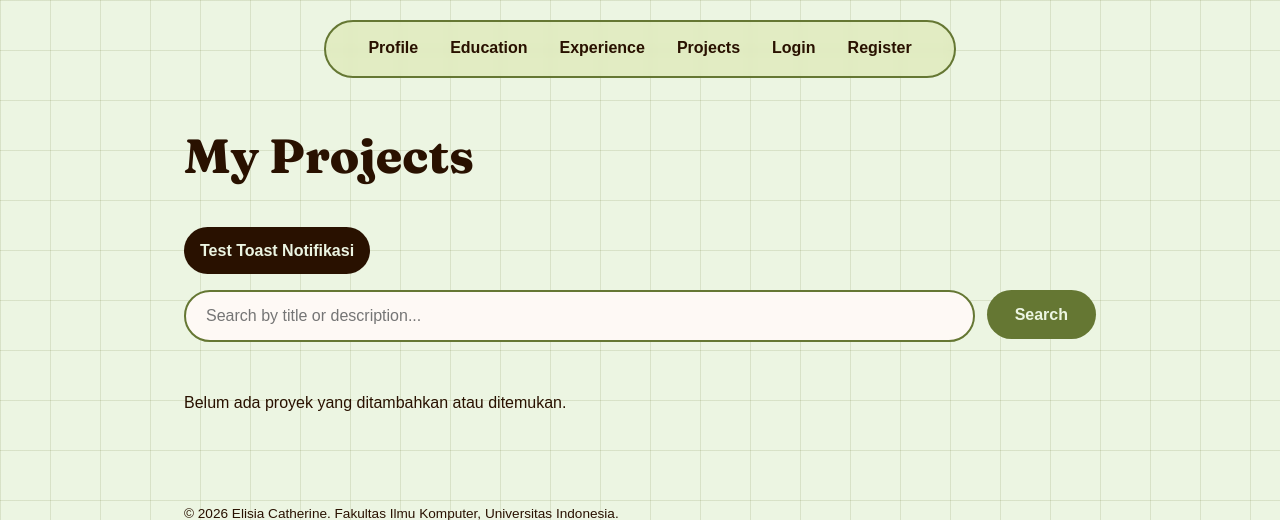
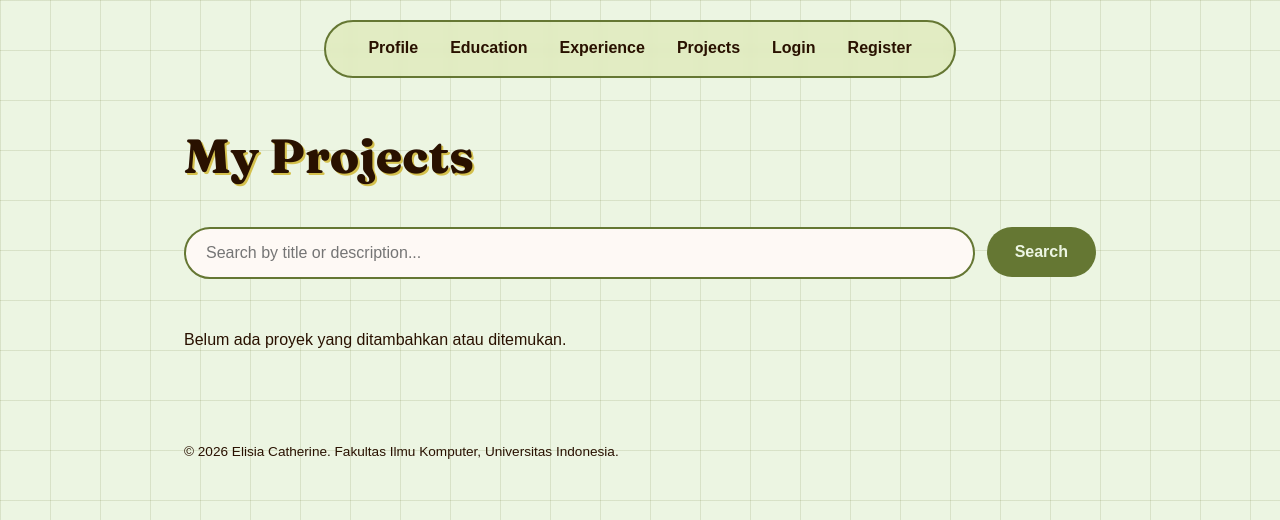
Before and after one commit to elisiaac/myportofolio, a Django app: page /projects/ in a window 1280 px wide. Shown: the top 520 px of the page. Run offline with Django 5.2, Linux system fonts and the light colour scheme; data that the repository does not hold is empty; some web fonts are replaced.

Commit message:
fix: resolve button issue and update page title CSS

```diff
--- a/static/css/style.css
+++ b/static/css/style.css
@@ -867,7 +867,7 @@ nav a:hover {
     padding-bottom: 1.25rem;
 }
 
-.section-header .section-title {
+.section-title {
     font-family: var(--font-heading);
     font-size: 2.85rem;
     font-weight: 900;
--- a/templates/projects.html
+++ b/templates/projects.html
@@ -19,10 +19,6 @@
                         </button>
                     {% endif %}
                 </div>
-                <button class="button button-secondary" onclick="showToast('Notifikasi Sistem', 'Project berhasil dimuat dengan baik!', 'success')">
-                    Test Toast Notifikasi
-                </button>
-
                 <!-- Form Search -->
                 <form id="project-search-form" class="experience-search">
                     <input type="search"
```
